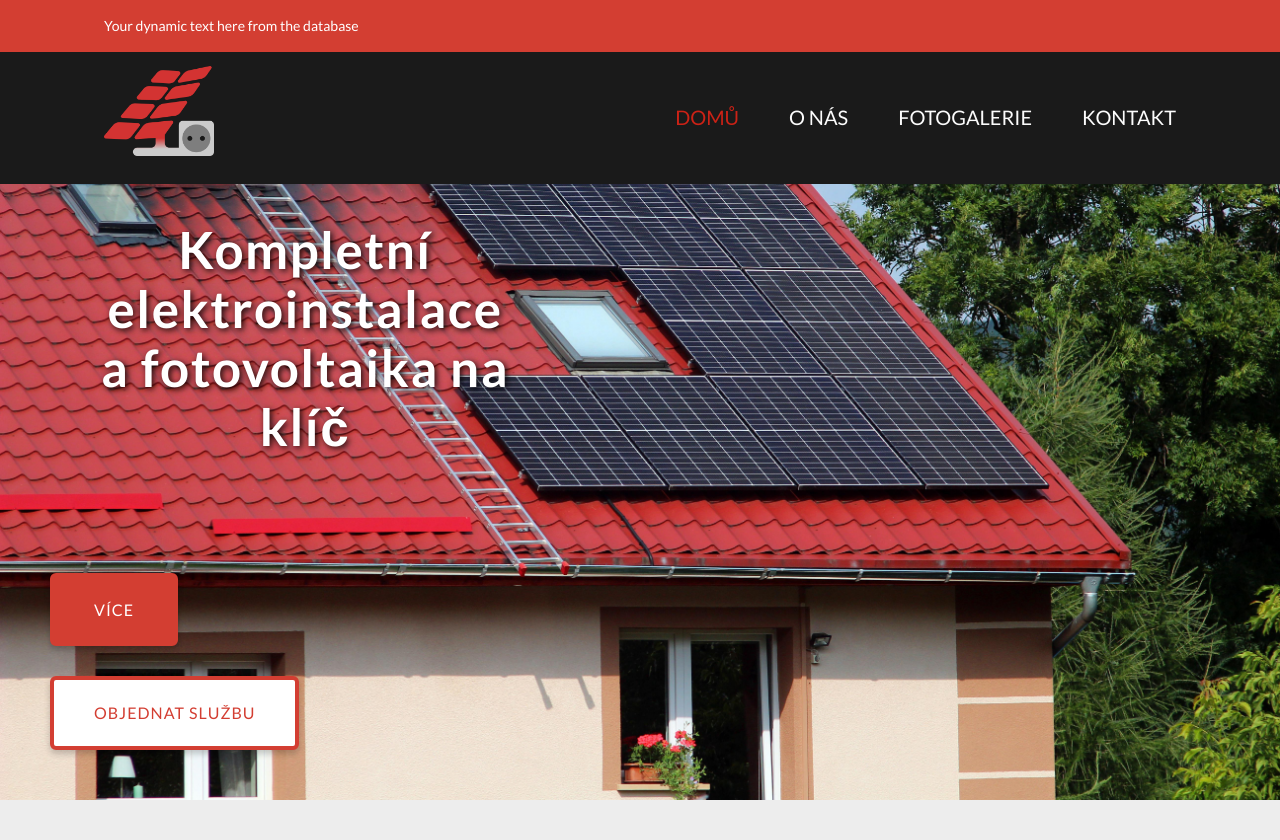
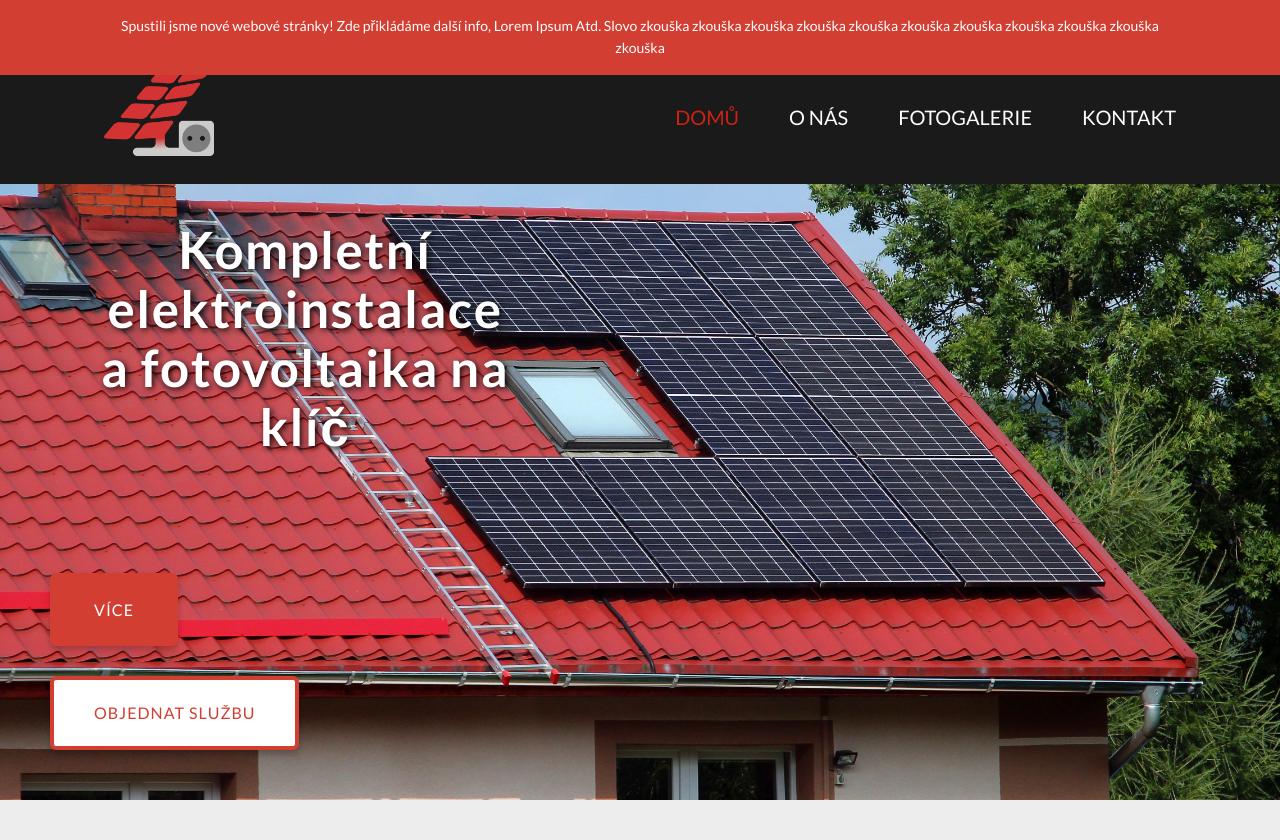
Before and after one commit to altuux/eletrikazapad, a PHP site: page / in a window 1280 px wide. Shown: the top 840 px of the page. Run offline with PHP 8.4, Linux system fonts and the light colour scheme.

Commit message:
update - css

```diff
--- a/assets/style.css
+++ b/assets/style.css
@@ -6,14 +6,6 @@
     0% { opacity: 0; transform: translateY(20px); }
     100% { opacity: 1; transform: translateY(0); }
 }
-
-/* safari */
-.news-bar,
-header.main-header {
-    -webkit-backface-visibility: hidden; /* triggers GPU rendering */
-    transform: translateZ(0); /* forces Safari to snap to pixel grid */
-}
-
 
 /* Reset */
 * {
@@ -50,13 +42,18 @@ body {
     left: 0;
     z-index: 101;
     height: auto;
-    transition: transform 0.3s ease, opacity 0.3s ease;
+    transition: transform 0.7s ease, opacity 0.7s ease;
+}
+
+.newsText {
+    text-align: center;
+    justify-content: center;
 }
 
 /* News hidden */
 .news-bar.hidden {
     transform: translateY(-100%);
-    opacity: 0;
+    opacity: 1;
 }
 
 /* Main header */
@@ -65,7 +62,7 @@ header.main-header {
     top: 0;
     width: 100%;
     z-index: 100;
-    transition: top 0.3s ease;
+    transition: top 0.7s ease;
 }
 
 header.main-header.shifted {
@@ -177,7 +174,7 @@ header .container {
 
 .hornitext {
     padding: 20px;
-    margin-bottom: 80px;
+    margin-bottom: 60px;
     max-width: 800px;
 }
 
@@ -786,7 +783,7 @@ footer {
         width: 50%;
         transform: translateX(100%);
         transition: transform 0.5s ease-in;
-        padding-top: 60px;
+        padding-top: 120px;
     }
 
     .nav-links.nav-active {
--- a/includes/header.php
+++ b/includes/header.php
@@ -1,6 +1,6 @@
 <header class="news-bar" id="newsBar">
     <div class="container">
-        <p id="newsText">Your dynamic text here from the database</p>
+        <p class="newsText" id="newsText">Spustili jsme nové webové stránky! Zde přikládáme další info, Lorem Ipsum Atd. Slovo zkouška zkouška zkouška zkouška zkouška zkouška zkouška zkouška zkouška zkouška zkouška</p>
     </div>
 </header>
 
```
Also changed, not shown: assets/img/main.jpg, 2 other files.
